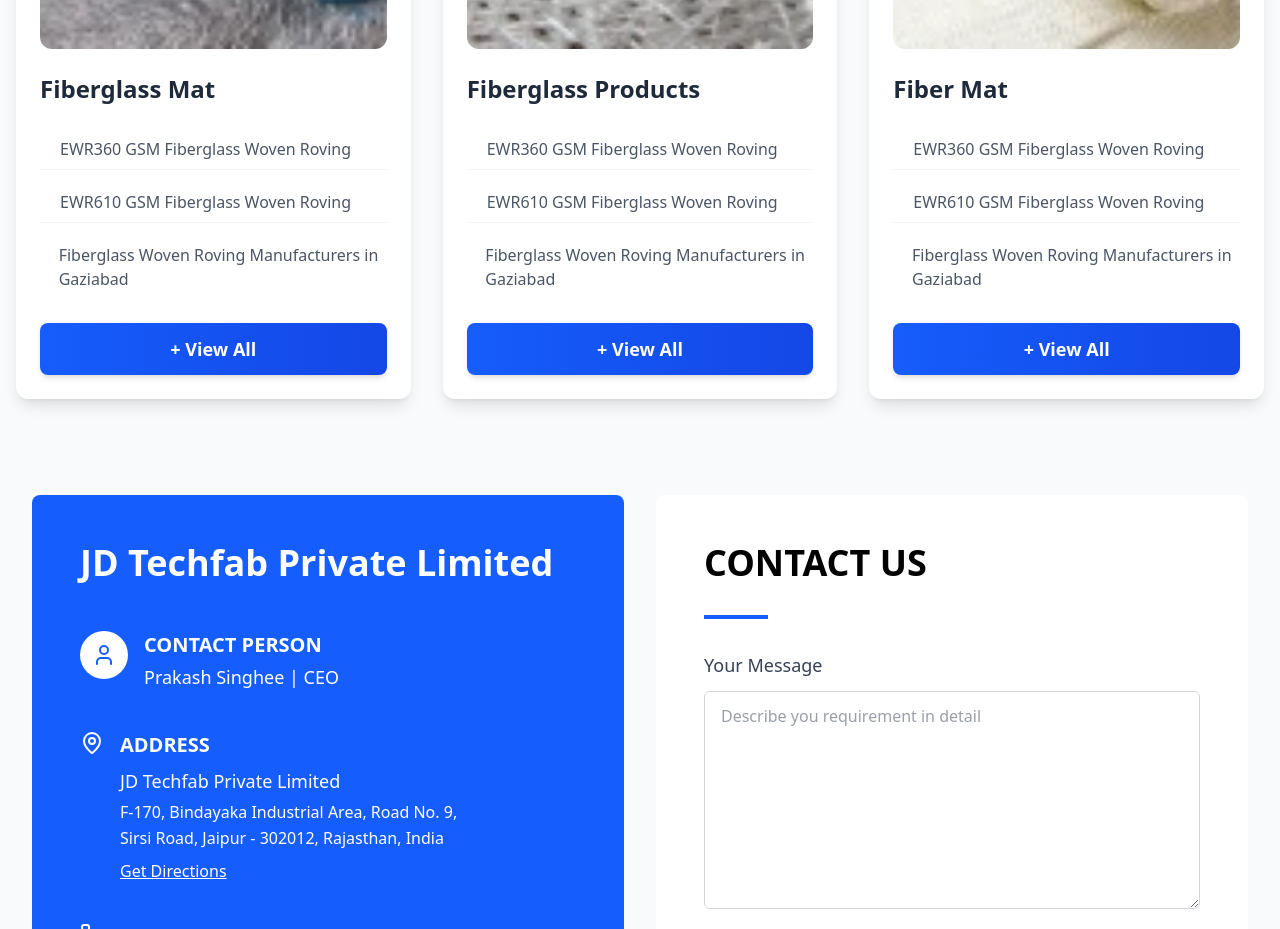
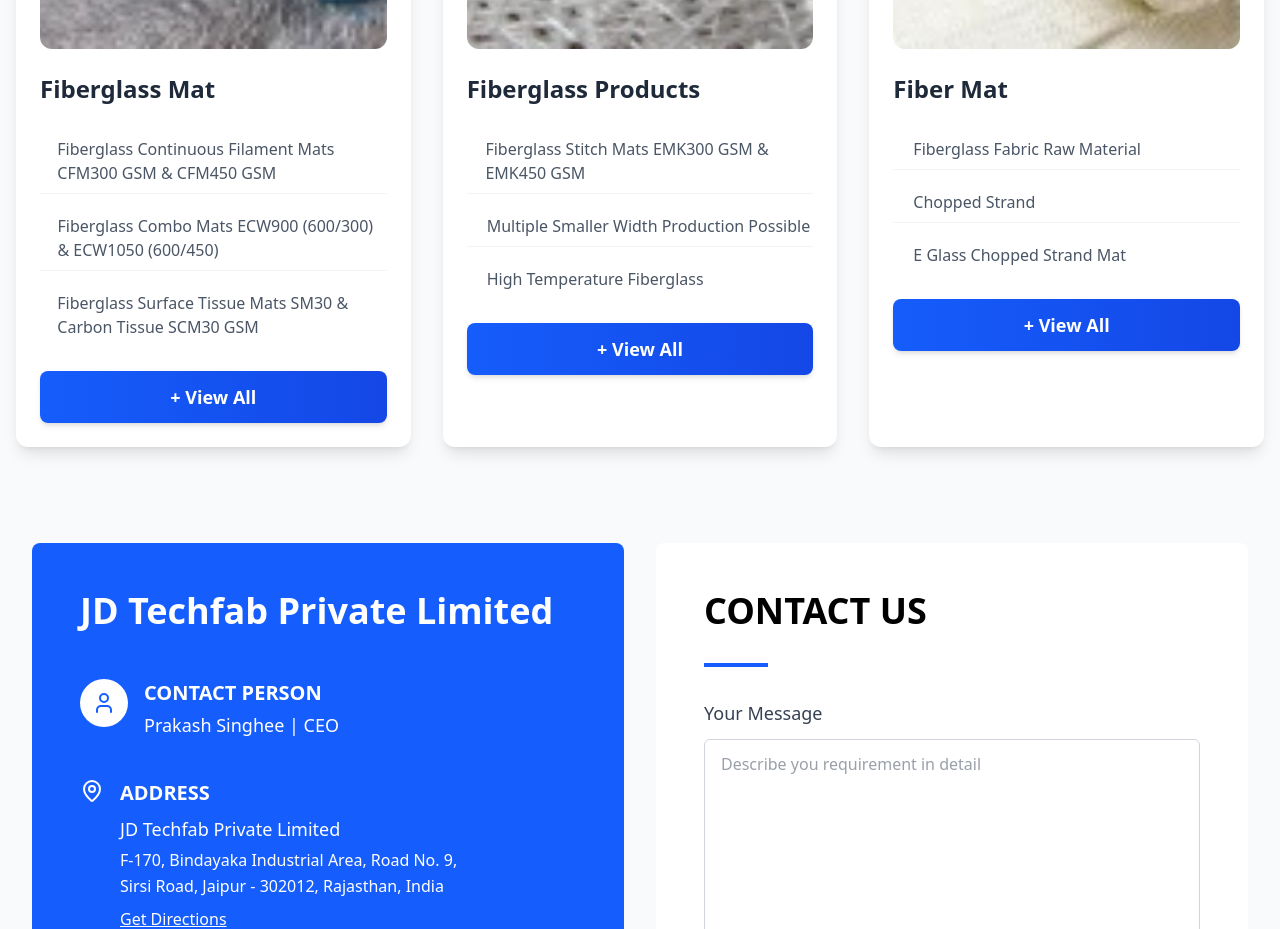
Before and after one commit to Danish34pixel/Company, a React (Vite) app: page / in a window 1280 px wide. Shown: the part 2440-3369 px from the top of the page. Built offline with nearby package versions, Linux system fonts and the light colour scheme.

Commit message:
Update product listings and adjust pricing details for accuracy

```diff
--- a/src/Components/Products.jsx
+++ b/src/Components/Products.jsx
@@ -35,27 +35,27 @@
       image:
         "/fiberglass-continuous-filament-mats-cfm300-gsm-cfm450-gsm-125x125.webp",
       products: [
-        "EWR360 GSM Fiberglass Woven Roving",
-        "EWR610 GSM Fiberglass Woven Roving",
-        "Fiberglass Woven Roving Manufacturers in Gaziabad",
+        "Fiberglass Continuous Filament Mats CFM300 GSM & CFM450 GSM",
+        "Fiberglass Combo Mats ECW900 (600/300) & ECW1050 (600/450)",
+        "Fiberglass Surface Tissue Mats SM30 & Carbon Tissue SCM30 GSM",
       ],
     },
     {
       title: "Fiberglass Products ",
       image: "/fiberglass-stitch-mats-emk300-gsm-emk450-gsm-125x125.webp",
       products: [
-        "EWR360 GSM Fiberglass Woven Roving",
-        "EWR610 GSM Fiberglass Woven Roving",
-        "Fiberglass Woven Roving Manufacturers in Gaziabad",
+        "Fiberglass Stitch Mats EMK300 GSM & EMK450 GSM",
+        "Multiple Smaller Width Production Possible",
+        "High Temperature Fiberglass",
       ],
     },
     {
       title: "Fiber Mat",
       image: "/fiberglass-raw-material-125x125.webp",
       products: [
-        "EWR360 GSM Fiberglass Woven Roving",
-        "EWR610 GSM Fiberglass Woven Roving",
-        "Fiberglass Woven Roving Manufacturers in Gaziabad",
+        "Fiberglass Fabric Raw Material",
+        "Chopped Strand ",
+        "E Glass Chopped Strand Mat",
       ],
     },
   ];
--- a/src/Components/productpage.jsx
+++ b/src/Components/productpage.jsx
@@ -295,8 +295,8 @@
     id: "woven-roving-mat",
     title: "Woven Roving Mat",
     description: "Mat for reinforcement and industrial use.",
-    price: "₹1,000",
-    priceUnit: "/ Roll",
+    price: "₹170",
+    priceUnit: "/ Kg",
     minimumOrder: "10 Rolls",
     image: "/200-gsm-woven-roving-fabric-500x500.webp",
     specifications: {
```
